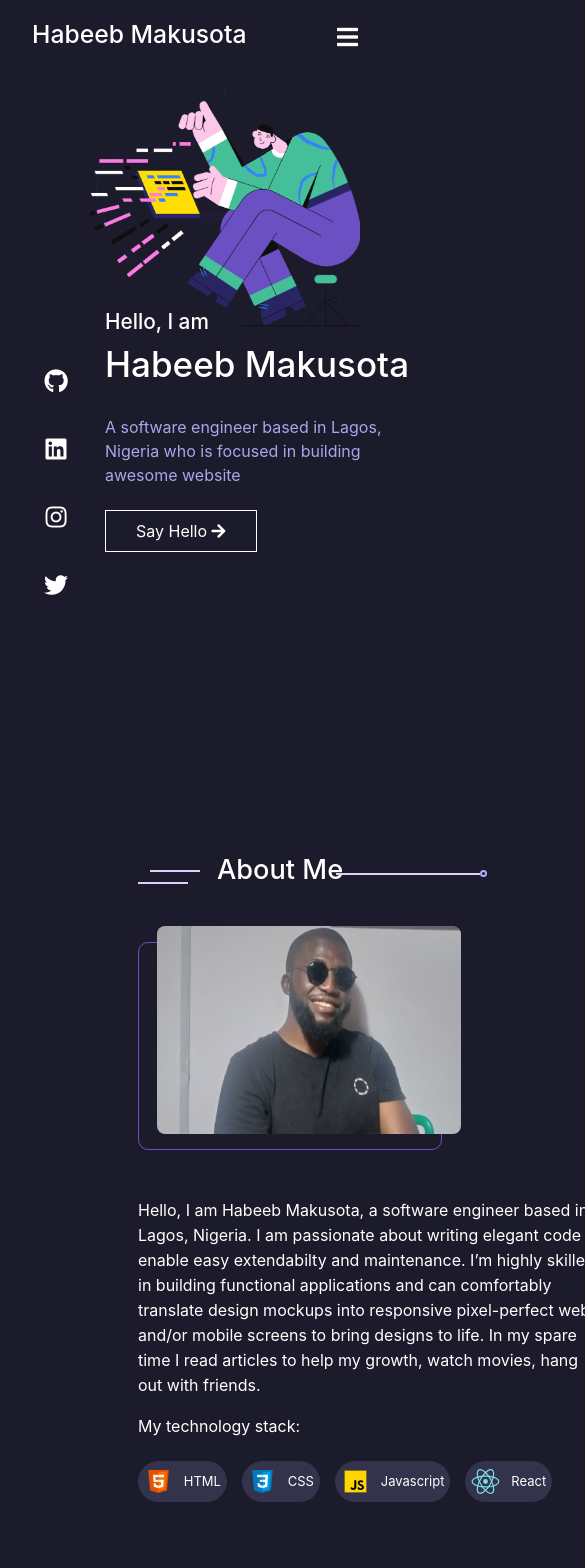
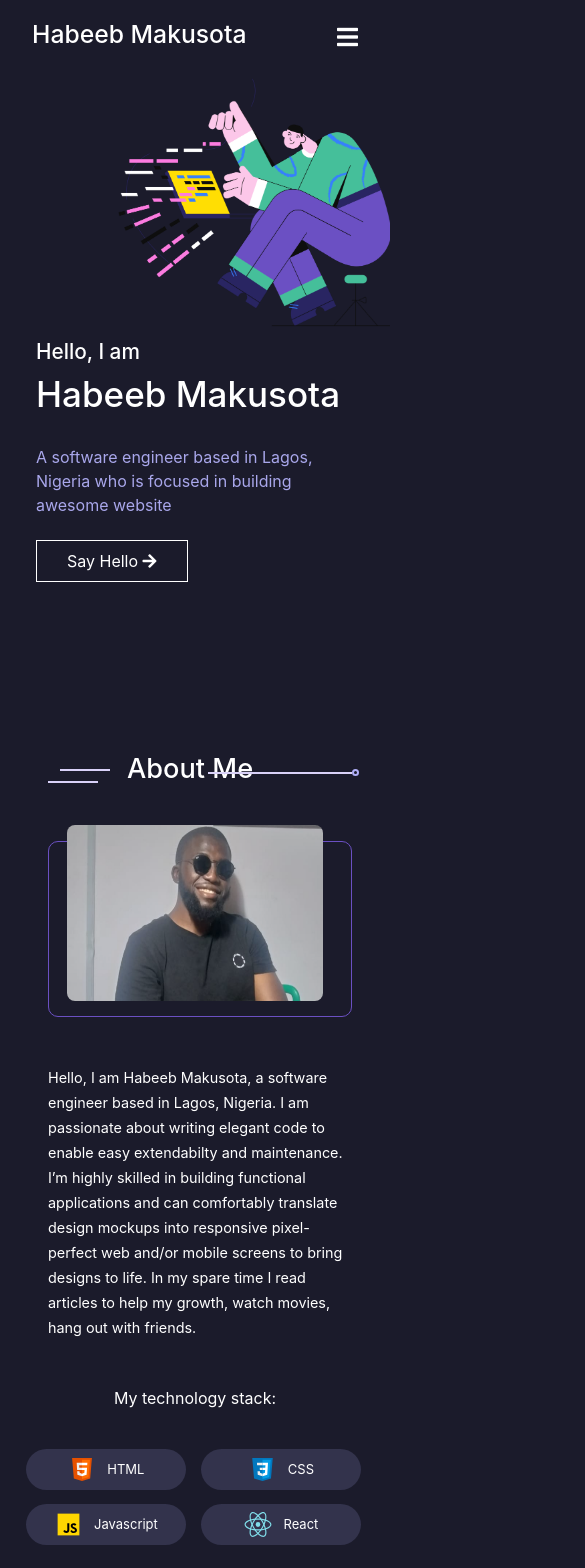
Before and after one commit to Habeeb-marcus/portfolio, a React (Create React App) app: page / in a window 390 px wide. Shown: the top 1568 px of the page, 585 px wide, since content can reach past the window. Built offline with nearby package versions, Linux system fonts and the light colour scheme.

Commit message:
contact responsiveness

```diff
--- a/src/App.css
+++ b/src/App.css
@@ -32,6 +32,12 @@ main {
   position: absolute;
   right: 0;
   padding: 0 30px 0 90px;
+  overflow: hidden;
+}
+
+.stack-icon {
+      flex-wrap: wrap;
+      row-gap: 14px;
 }
 
 @media (max-width:1200px) {
@@ -69,6 +75,15 @@ main {
   .container {
     flex-direction: column;
   }
+
+  .long-line.contact {
+        width: 17rem !important;
+            left: 25rem;
+  }
+
+  .long-line.about{
+        left: 22rem;
+  }
 }
 
 @media (max-width: 800px) {
@@ -88,4 +103,137 @@ main {
   .landing-text p {
         width: 18rem;
   }
+
+  aside {
+    display: none;
+  }
+
+  main {
+    padding: 0 30px;
+
+  }
+
+  .my-stack {
+        padding: 0 48px;
+  }
+
 }
+
+
+@media (max-width: 600px) {
+  form {
+    display: flex;
+    flex-direction: column;
+    align-items: center;
+  }
+
+  .contact-body {
+    padding-left: 0;
+        padding: 0 30px;
+
+  }
+
+  .stack-icon {
+        /* width: 28rem; */
+            width: 22rem;
+                margin-left: 14px;
+
+
+  }
+
+  .about-cnt {
+    padding: 0 2rem 0;
+  }
+
+  .about-cnt p{
+      width: 24rem;
+      font-size: .9rem;
+    }
+
+    .about-main {
+      padding-bottom: 9rem;
+          padding-left: 0;
+    }
+
+    .container {
+          padding: 6rem 0;
+          margin-right: 0rem;
+
+    }
+
+    /* .pro-img {
+          height: 13rem;
+          width: 21rem;
+    } */
+
+    .contact-body p {
+      /* width: 22rem; */
+      width: 19rem;
+      font-size: 1rem;
+    }
+
+    .long-line {
+      left: 14rem;
+      width: 4rem;
+    }
+
+    .top-icons h3 {
+      font-size: 1.5rem;
+    }
+
+    /* .long-line {
+      left: 18px;
+    } */
+
+    main {
+      padding: 0;
+      position: relative;
+    }
+
+
+    .my-stack{
+
+           align-items: center;
+           display: flex;
+           flex-direction: column;
+      }
+
+      .top-icons {
+        padding-left: 1rem;
+      }
+
+      .landing-text {
+            margin-top: 60px;
+                margin-left: 21px;
+
+      }
+
+      .landing-cont {
+            height: 80vh;
+
+      }
+        .about-cnt p {
+          width: 19rem !important;
+
+        }
+
+  }
+
+
+  @media (max-width: 400px) {
+
+    .long-line.about {
+      left: 13rem;
+    }
+
+    .img-me img {
+      height: 11rem;
+      width: 15rem;
+    }
+
+    .img-me {
+          height: 11rem;
+          width: 14rem;
+    }
+
+  }
--- a/src/components/Navbar/Navbar.js
+++ b/src/components/Navbar/Navbar.js
@@ -39,7 +39,7 @@ function Navbar() {
                     <ul className=" menu-ul d-flex" >
                         <li data-aos="fade down" data-aos-delay="100"  data-aos-easing="ease-in-out"><a href="#about-me">About Me</a></li>
                         <li data-aos="fade down" data-aos-delay="200"  data-aos-easing="ease-in-out"><a href="#projects">Projects</a></li>
-                        <li data-aos="fade down" data-aos-delay="300" data-aos-easing="ease-in-out"><a href="/">Contact Me</a></li>
+                        <li data-aos="fade down" data-aos-delay="300" data-aos-easing="ease-in-out"><a href="#contact-main">Contact Me</a></li>
                         <div className="resume" data-aos="fade down" data-aos-delay="400" data-aos-easing="ease-in-out"><a href="/">Download Resume</a></div>
                     </ul>
                 </div>
--- a/src/components/Portfolio/Portfolio.css
+++ b/src/components/Portfolio/Portfolio.css
@@ -26,8 +26,35 @@ button:hover {
         max-height: 50rem;
     }
 }
-@media (max-width: 800px) {
+/* @media (max-width: 800px) {
+
+
+     .project.open {
+         max-height: 188rem !important;
+     }
+} */
+
+@media (max-width:900px) {
+
+      .projects {
+          max-height: 90rem !important;
+      }
+
+      .projects.open {
+          max-height: 188rem !important;
+      }
+
+
+}
+
+@media (max-width: 600px) {
     .projects {
-        max-height: 77rem;
+        max-height: 85rem;
     }
+
+    .projects.open {
+            max-height: 140rem;
+
+    }
+
 }
--- a/src/components/Project.css
+++ b/src/components/Project.css
@@ -83,8 +83,8 @@
 
 @media (max-width: 900px) {
        .container img {
-        height: 16rem;
-        width: 30rem;
+           height: 13rem;
+           width: 22rem;
     }
 
 
@@ -98,4 +98,18 @@
     .project-description {
             margin-top: 5rem;
     }
+
 }
+
+@media (max-width: 600px ){
+    /* .container img {
+        height: 13rem;
+        width: 21rem;
+} */
+
+.project-description {
+        /* margin-left: 30px; */
+        margin-left: 17px;
+
+}
+}
--- a/src/components/Project.js
+++ b/src/components/Project.js
@@ -9,7 +9,7 @@ function Project(props) {
 
         <div className="container" data-aos="fade down">
 
-                <img  src={props.image} alt="phone web" />
+                <img  src={props.image} alt="phone web" className="pro-img" />
 
                 <div className="project-description">
                     <h3 className="title">{props.title}<span>2021</span></h3>
--- a/src/components/about/about.css
+++ b/src/components/about/about.css
@@ -7,7 +7,7 @@
 
 
 .about-main {
-    padding-bottom: 10.4rem;
+    padding-bottom: 8.4rem;
 }
 
 
@@ -39,6 +39,8 @@
 .my-stack {
     color: #fff;
     padding: 0 48px;
+        margin-top: 25px;
+
 }
 
 .small-line {
@@ -142,6 +144,18 @@
     }
 }
 
+@media (max-width:900px) {
+    .img-me {
+        height: 11rem;
+        width: 19rem;
+    }
+
+    .img-me img {
+        height: 11rem;
+        width: 16rem;
+    }
+}
+
 @media (max-width: 800px) {
     .about-cnt {
         flex-direction: column-reverse;
@@ -157,3 +171,9 @@
         width: 9rem;
     }
 }
+
+@media (max-width: 600px) {
+       .my-stack {
+              margin-top: 30px;
+       }
+}
--- a/src/components/about/about.js
+++ b/src/components/about/about.js
@@ -19,7 +19,7 @@ function About() {
             <div className="top-icons">
                 <span className="small-line"></span>
                 <h3>About Me</h3>
-                <span className="long-line"></span>
+                <span className="long-line about"></span>
             </div>
 
             <div className="about-cnt">
--- a/src/components/contact/Contact.css
+++ b/src/components/contact/Contact.css
@@ -21,13 +21,17 @@
 }
 
 form {
-    width: 50%;
+    width: 100%;
+    display: flex;
+    flex-direction: column;
+    align-items: center;
 }
 
 .field {
     display: flex;
     flex-direction: column;
     margin-bottom: 38px;
+    width: 100%;
 }
 
 label {
@@ -95,7 +99,7 @@ button {
 
 @media (max-width: 1000px) {
     .contact-main {
-        background-size: 15 rem;
+        background-size: 15rem;
     }
 }
 @media (max-width: 800px) {
@@ -103,3 +107,18 @@ button {
         background: none;
     }
 }
+
+@media (max-width: 600px) {
+    input, textarea{
+        width: auto;
+    }
+
+    .contact-main {
+        padding-left: 0;
+    }
+
+    .about-main {
+            padding-bottom: 8.4rem;
+
+    }
+}
--- a/src/components/contact/Contact.js
+++ b/src/components/contact/Contact.js
@@ -4,11 +4,11 @@ import './Contact.css'
 const Contact = () => {
 
     return (
-    <div className="contact-main">
+    <div className="contact-main" id="contact-main">
          <div className="top-icons">
                 <span className="small-line"></span>
                 <h3>Let us talk</h3>
-                <span className="long-line"></span>
+                <span className="long-line contact"></span>
         </div>
         <div className="contact-body">
             <p>Feel free to reach out to me if you have any question or if you'll like to create magic with me.</p>
```
